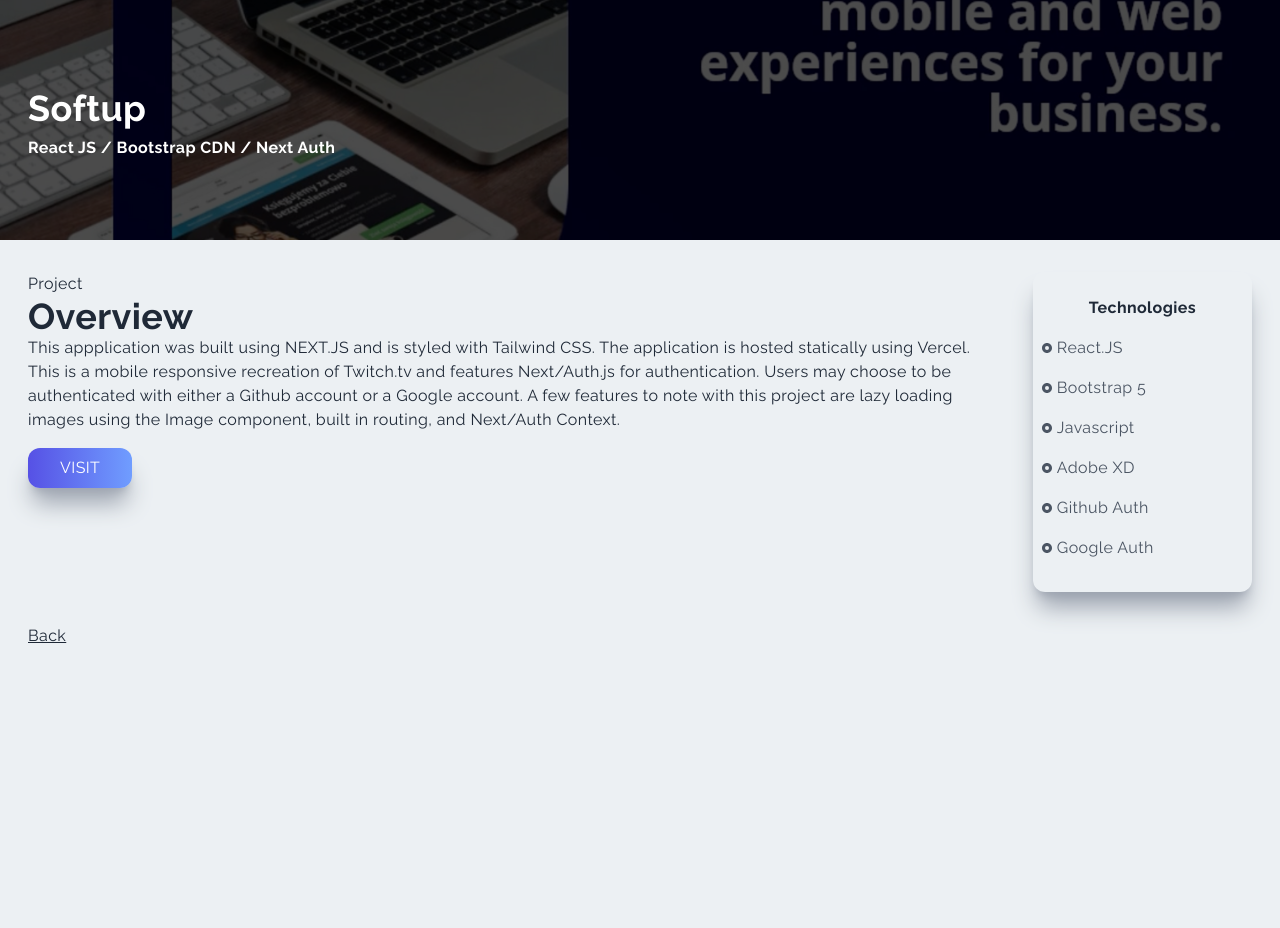
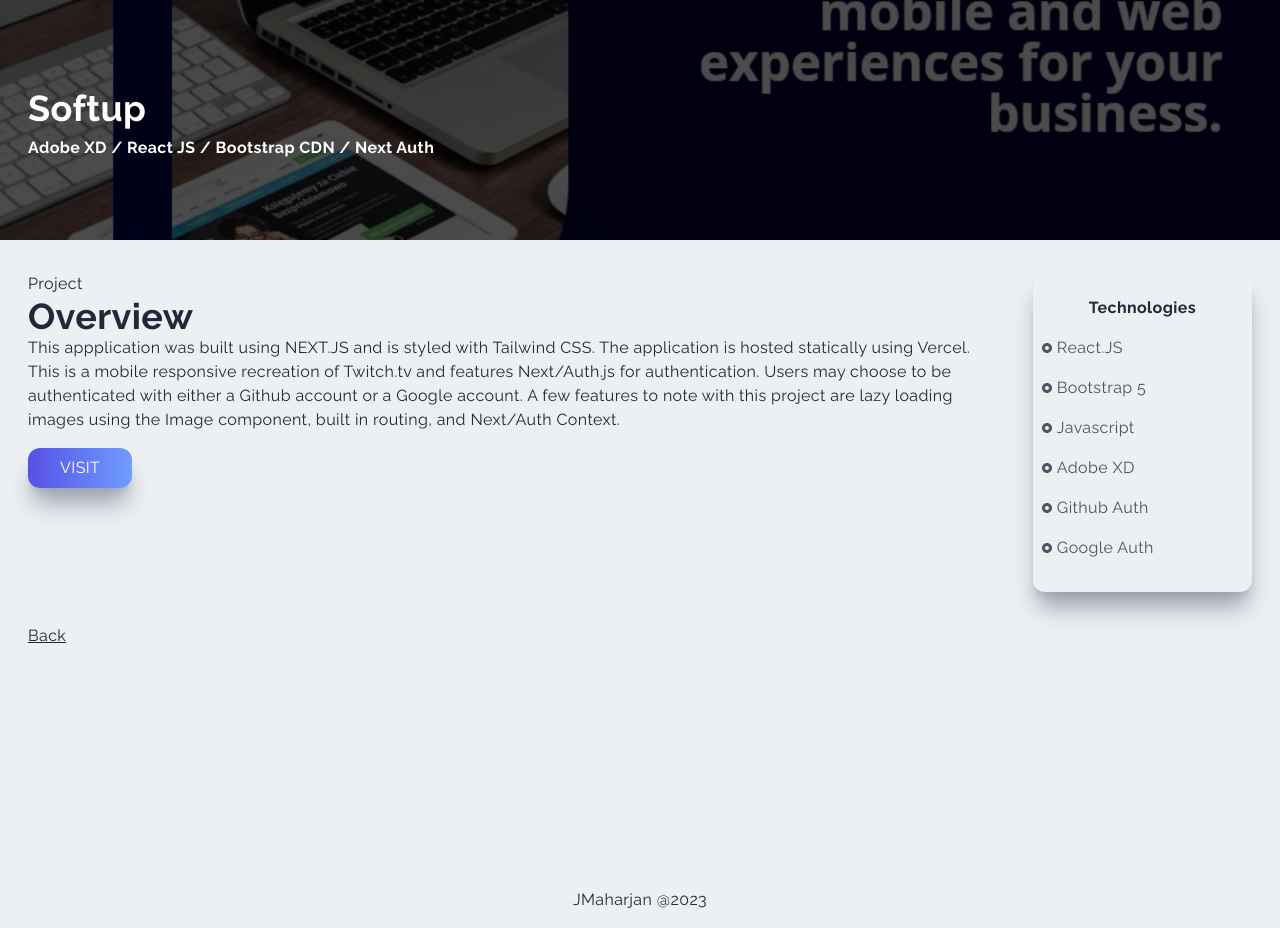
Before and after one commit to JeshishM/JMaharjan, a Next.js app: page /softup in a window 1280 px wide. Shown: the part 160-1088 px from the top of the page. Before the commit the page ends 840 px from the top, so only its background shows below. Built offline with nearby package versions, Linux system fonts and the light colour scheme.

Commit message:
second commit

```diff
--- a/components/Contact.jsx
+++ b/components/Contact.jsx
@@ -136,7 +136,7 @@ const Contact = () => {
               <div className='rounded-full shadow-lg shadow-gray-400 p-4 cursor-pointer hover:scale-110 ease-in duration-300'>
                 <HiOutlineChevronDoubleUp
                   className='text-[#5651e5]'
-                  size={30}
+                  size={20}
                 />
               </div>
             </a>
--- /dev/null
+++ b/components/Footer.jsx
@@ -0,0 +1,17 @@
+import React, {Component} from 'react'
+import Link from 'next/link'
+
+class Footer extends Component{
+render()
+    {
+        const current_year = new Date().getFullYear();
+        return (
+            <div id = "section_footer">
+                <div className = 'text-center py-4'>
+                    <p> JMaharjan @{current_year} </p>
+                </div>
+            </div>
+        )
+    }
+}
+export default Footer;
--- a/pages/_document.js
+++ b/pages/_document.js
@@ -1,4 +1,5 @@
 import { Html, Head, Main, NextScript } from 'next/document'
+import Footer from '../components/Footer'
 
 export default function Document() {
   return (
@@ -10,6 +11,7 @@ export default function Document() {
         <Main />
         <NextScript />
       </body>
+      <Footer />
     </Html>
   )
 }
--- a/pages/softup.jsx
+++ b/pages/softup.jsx
@@ -18,7 +18,7 @@ const twitch = () => {
         />
         <div className='absolute top-[70%] max-w-[1240px] w-full left-[50%] right-[50%] translate-x-[-50%] translate-y-[-50%] text-white z-10 p-2'>
           <h2 className='py-2'>Softup</h2>
-          <h3>React JS / Bootstrap CDN / Next Auth</h3>
+          <h3>Adobe XD / React JS / Bootstrap CDN / Next Auth</h3>
         </div>
       </div>
 
--- a/styles/globals.css
+++ b/styles/globals.css
@@ -41,3 +41,7 @@ html {
  padding-right: 2rem;
  padding-left: 2rem;
 }
+
+#section_footer{
+  padding-top: 15%;
+}
```
